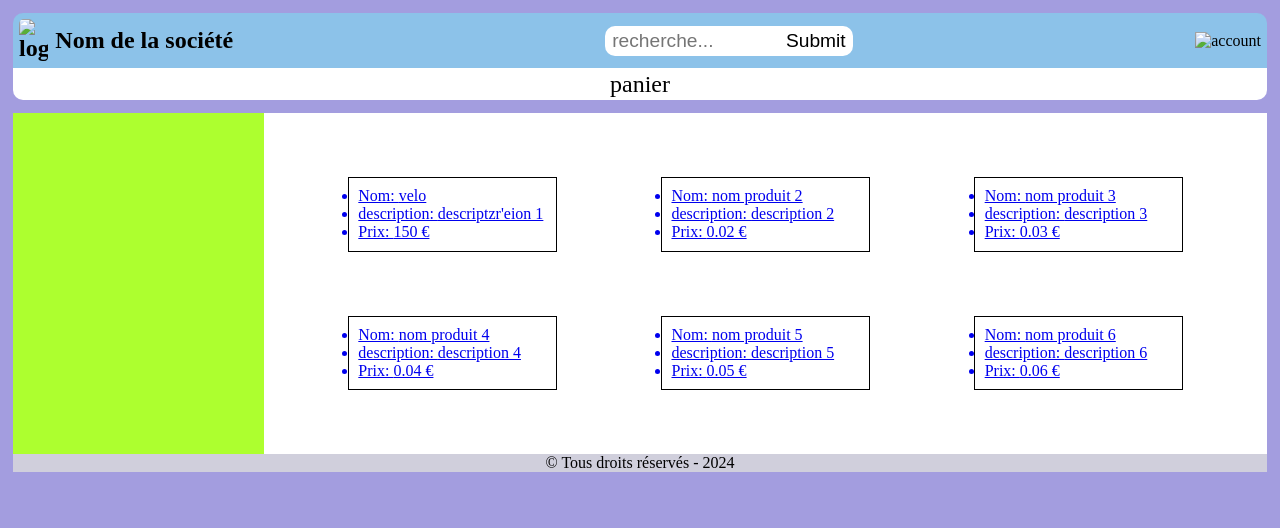
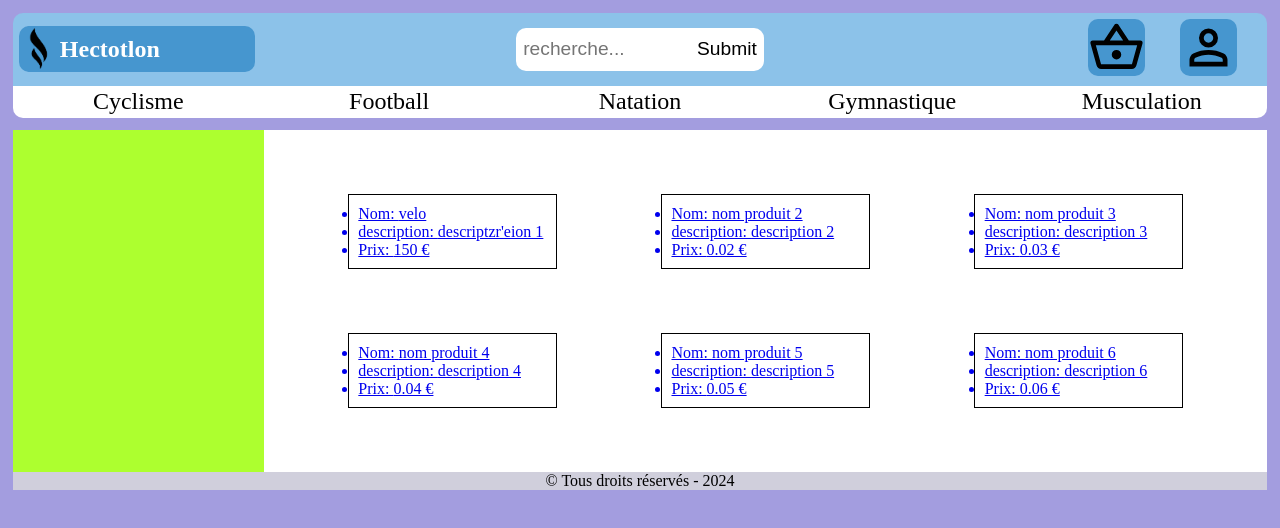
Before and after one commit to Herrifunix/ProjetSiteWebECommerce, a website: page index.html in a window 1280 px wide. Drawn offline with Linux system fonts and the light colour scheme.

Commit message:
Created a new css file

```diff
--- /dev/null
+++ b/css/produit.css
@@ -0,0 +1,142 @@
+*{
+    margin: 0px;
+    padding: 0px;
+}
+
+html{
+    background-color: rgb(163, 157, 223);
+}
+
+body{
+    padding: 1% 1%;
+    display: flex;
+    flex-wrap: wrap;
+}
+
+header{
+    position: sticky;
+    top: 1.5%;
+    display:flex;
+    width: 100%;
+    justify-content: space-between;
+    align-items: center;
+    padding: .5%;
+    background-color: rgb(140, 194, 233);
+    border-radius: 10px 10px 0px 0px;
+}
+header a {
+    text-decoration: none;
+    color: white;
+    background-color: rgb(70, 150, 207);
+    border-radius: 10px;
+    padding-left: .5%;
+    width: 18.5%;
+}
+header h1 {
+    font-size: 3em;
+    display: flex;
+    align-items: center;
+    font-size: 1.5em;
+}
+header h1 img {
+    margin-right: 7px;
+    width: 12%;
+    border-radius: 5px;
+}
+header form{
+    display: flex;
+    justify-content: center;
+    background-color: rgb(255, 255, 255);
+    height: 70%;
+    width: 20%;
+    border-radius: 10px;
+}
+header form > * {
+    background: none;
+    text-decoration: none;
+    border: none;
+    font-size: larger;
+    padding-left: 3%;
+    padding-right: 3%;
+}
+header form :first-child{
+    width: 85%;
+}
+
+header div{
+    display: flex;
+    justify-content:end;
+    width: 19%;
+}
+header div a{
+    background-color: transparent;
+    margin: 0px 10px;
+    width: 30%;
+}
+header div a img{
+    width: 80%;
+    border-radius: 10px;
+    background-color: rgb(70, 150, 207);
+}
+header div a img:hover{
+    background-color: rgb(255, 255, 255);
+}
+
+nav{
+    position: sticky;
+    top: 5%;
+    display: flex;
+    width: 100%;
+    justify-content: space-around;
+    position: sticky;
+    background-color: rgb(255, 255, 255);
+    margin-bottom: 1%;
+    border-radius: 0 0 10px 10px;
+}
+nav a{
+    padding: .2%;
+    width: 10%;
+    text-align: center;
+    font-size: x-large;
+    text-decoration: none;
+    color: black;
+}
+
+nav a:hover,
+header form :last-child:hover{
+    background-color: rgba(221, 221, 221, 0.8);
+    border-radius: 5px;
+    cursor: pointer;
+}
+aside{
+    width: 20%;
+    background: greenyellow;
+}
+
+main{
+    display: flex;
+    width: 80%;
+    background: rgb(255, 255, 255);
+    justify-content: space-around;
+}
+
+section{
+    display: flex;
+    flex-wrap: wrap;
+    justify-content: space-around;
+    padding: 1em;
+    margin: 1em;
+}
+section article {
+    display: flex;
+    border: 1px solid;
+    width: 20%;
+    padding: 1%;
+    margin: 2em;
+}
+
+footer{
+    width: 100%;
+    background-color: rgba(221, 221, 221, 0.8);
+    text-align: center;
+}
--- a/index.html
+++ b/index.html
@@ -10,21 +10,29 @@
 
     <body>
         <header>
-            <h1>
-                <img src="" alt="logo">
-                Nom de la société
-            </h1>
+            <a href="index.html">
+                <h1>
+                    <img src="images/logo.png" alt="logo">
+                    Hectotlon
+                </h1>
+            </a>
 
             <form method="get" name="recherche" enctype="multipart/form-data">
                 <input type="search" placeholder="recherche..." minlength="1" maxlength="100">
                 <input type="submit">
             </form>
 
-            <img src="" alt="account">
+            <div>
+                <a href=""><img src="images/basket.svg" alt="basket"></a>
+                <a href=""><img src="images/person.svg" alt="account"></a>
+            </div>
         </header>
         <nav>
-
-            <a href="html/panier.html">panier</a>
+            <a href="">Cyclisme</a>
+            <a href="">Football</a>
+            <a href="">Natation</a>
+            <a href="">Gymnastique</a>
+            <a href="">Musculation</a>
         </nav>
         <aside></aside>
         <main>
```
Also changed, not shown: html/produit.html (+1 -1 lines).
